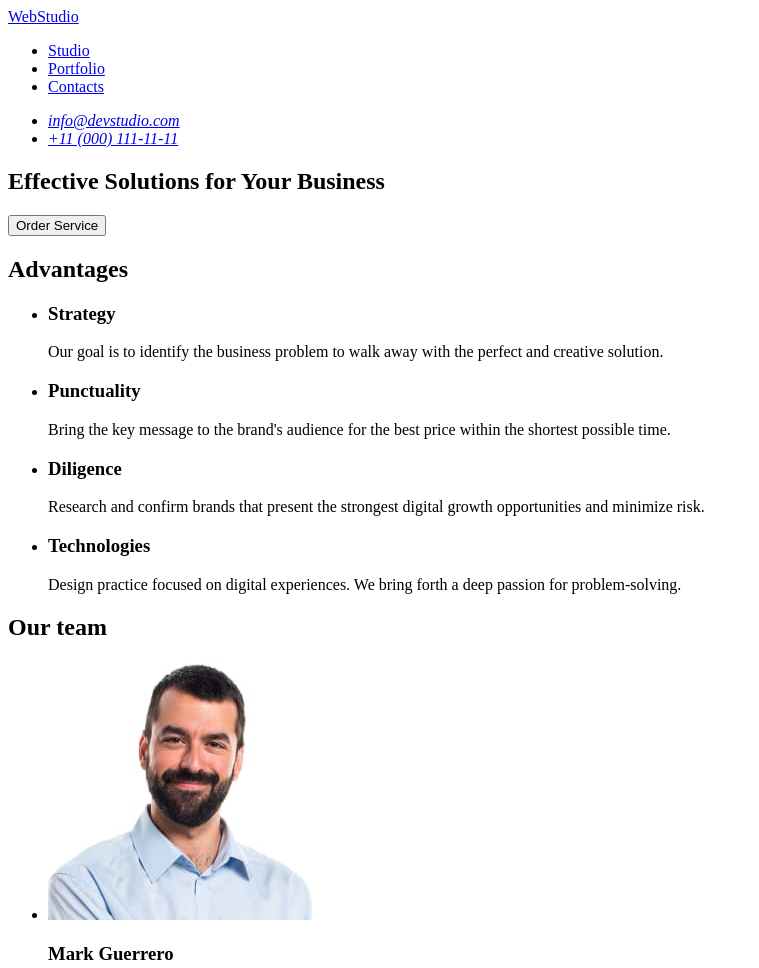
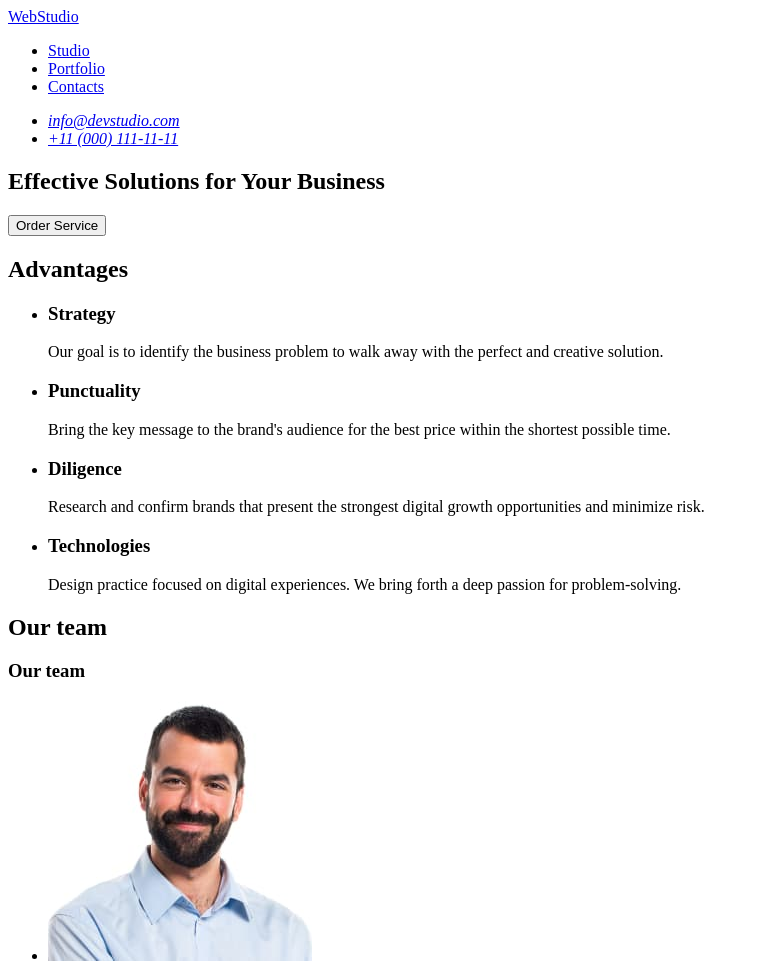
Before and after one commit to vvdovv/goit-markup-hw-01, a plain HTML site: page index.html in a window 1280 px wide. Shown: the top 968 px of the page, without its empty margins (0-759 px from the left). Drawn offline with Linux system fonts and the light colour scheme.

Commit message:
index update

```diff
--- a/index.html
+++ b/index.html
@@ -64,8 +64,9 @@
 </section>
 
 <!-- OUR TEAM SEC -->
+<h2>Our team</h2>
 <section>
-    <h2>Our team</h2>
+    <h3>Our team</h3>
     <ul>
         <li>
             <img src="./images/team-card-1.jpg" width="264" height="260" alt="Mark Guerrero">
```
